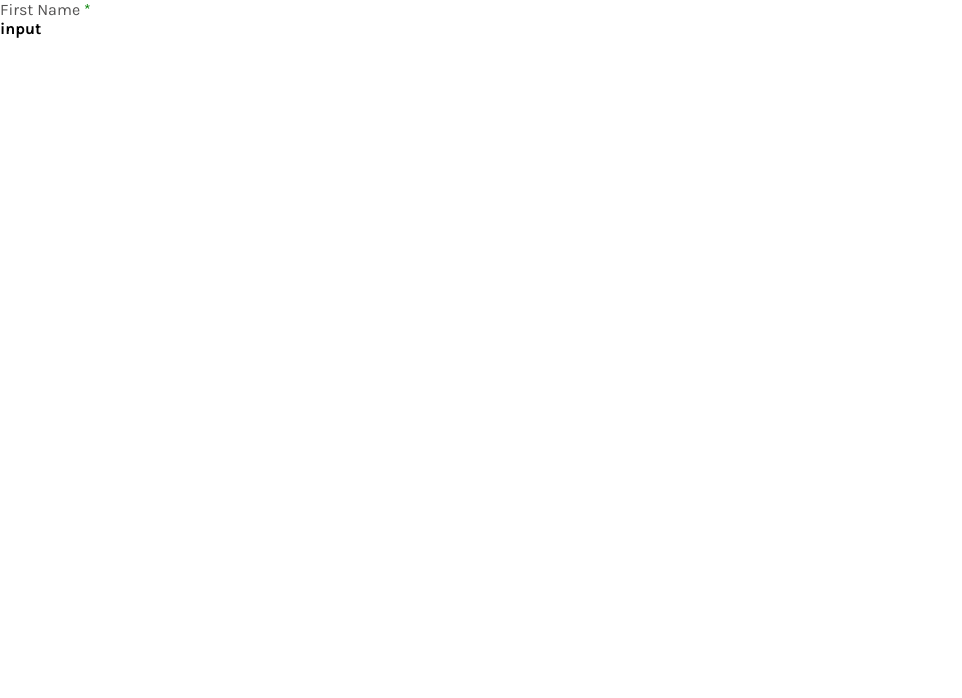
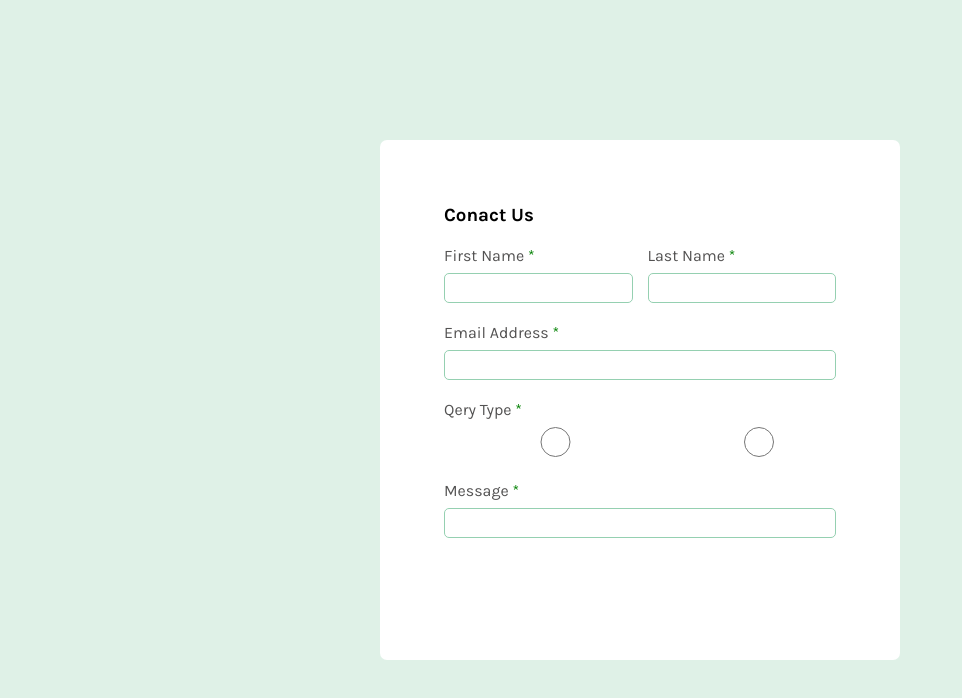
Before and after one commit to AbhijithKK/Contact-form, a React (Vite) app: page / in a window 1280 px wide. Shown: the top 698 px of the page, without its empty margins (0-962 px from the left). Built offline with nearby package versions, Linux system fonts and the light colour scheme.

Commit message:
layout almost completed

```diff
--- a/src/Components/ContactPage/Contact.css
+++ b/src/Components/ContactPage/Contact.css
@@ -0,0 +1,31 @@
+.main-container{
+display: flex;
+height: 100vh;
+width: 100vw;
+align-items: center;
+justify-content: center;
+background-color:hsl(148, 38%, 91%) ;
+}
+.form{
+width: 520px;
+height: 520px;
+background-color: hsl(0, 0%, 100%) ;
+border-radius: 7px;
+padding: 5%;
+}
+.input-boxes{
+    margin-top: 20px;
+}
+
+.row1-container{
+    display: flex;
+    gap: 15px;
+    margin-bottom: 20px;
+    flex-wrap: wrap;
+}
+.row2-container{
+    margin-bottom: 20px;
+}
+.row1{
+flex: 1 1  auto;
+}
--- a/src/Components/ContactPage/Contact.jsx
+++ b/src/Components/ContactPage/Contact.jsx
@@ -1,13 +1,59 @@
-import InputBox from '../InputBox/InputBox'
-import Labels from '../Label/Labels'
-import './Contact.css'
+import InputBox from "../InputBox/InputBox";
+import Labels from "../Label/Labels";
+import "./Contact.css";
 const Contact = () => {
+  const LabelStyle = {
+    marginBottom: "8px",
+  };
+  const inputstyle = {
+    width: "100%",
+    height: "30px",
+    borderRadius: "5px",
+    border: "1px solid hsl(148, 38%, 70%)",
+  };
   return (
-    <div>
-     <Labels Name={'First Name'}/>
-     <InputBox/>
-    </div>
-  )
-}
+    <>
+      <div className="main-container">
+        <div className="form">
+          <h3>Conact Us</h3>
+          <div className="input-boxes">
+            <div className="row1-container">
+              <div className="row1">
+                <Labels Required={true} Name={"First Name"} ContainerStyles={LabelStyle} />
+                <InputBox type={'text'} style={inputstyle} />
+              </div>
+              <div className="row1">
+                <Labels Required={true} Name={"Last Name"} ContainerStyles={LabelStyle} />
+                <InputBox type={'text'} style={inputstyle} />
+              </div>
+            </div>
+            <div className="row2-container">
+              <div className="row1">
+                <Labels Required={true} Name={"Email Address"} ContainerStyles={LabelStyle} />
+                <InputBox type={'email'} style={inputstyle} />
+              </div>
+            </div>
+            <div className="row1-container">
+              <div className="row1">
+                <Labels Required={true} Name={"Qery Type"} ContainerStyles={LabelStyle} />
+                <InputBox type={'radio'} radioGroup={'a'} style={inputstyle} />
+              </div>
+              <div className="row1">
+                <Labels Required={false} Name={""} ContainerStyles={LabelStyle} />
+                <InputBox type={'radio'} radioGroup={'a'} style={inputstyle} />
+              </div>
+            </div>
+            <div className="row2-container">
+              <div className="row1">
+                <Labels Required={true} Name={"Message"} ContainerStyles={LabelStyle} />
+                <InputBox type={'text-area'} style={inputstyle} />
+              </div>
+            </div>
+          </div>
+        </div>
+      </div>
+    </>
+  );
+};
 
-export default Contact
+export default Contact;
--- a/src/Components/InputBox/InputBox.jsx
+++ b/src/Components/InputBox/InputBox.jsx
@@ -1,9 +1,9 @@
 import './InputBox.css'
 
-const InputBox = () => {
+const InputBox = ({style,type,radioGroup}) => {
   return (
     <div>
-      input
+     <input type={type} radioGroup={radioGroup} style={style} ></input>
     </div>
   )
 }
--- a/src/Components/Label/Labels.css
+++ b/src/Components/Label/Labels.css
@@ -1,6 +1,7 @@
 label{
 font-style:oblique ;
 color: rgb(83, 82, 82);
+font-size: 16px;
 }
 
 span{
--- a/src/Components/Label/Labels.jsx
+++ b/src/Components/Label/Labels.jsx
@@ -1,9 +1,14 @@
 import './Labels.css'
 
-const Labels = ({Name}) => {
+const Labels = ({Name,ContainerStyles,Required}) => {
   return (
-    <div>
-     <label>{Name} <span>*</span></label>
+    <div style={ContainerStyles}>
+     <label>{Name}
+     {Required&&
+      <span>&nbsp;*</span>
+    }
+    <span>&nbsp;</span>
+    </label>
     </div>
   )
 }
```
